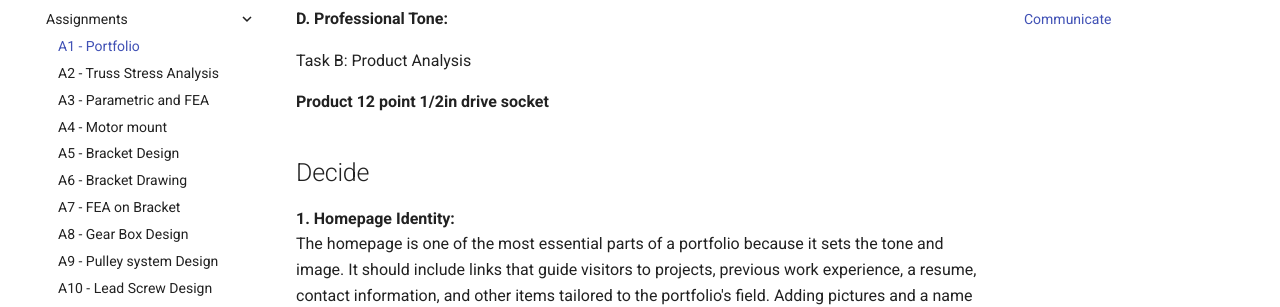
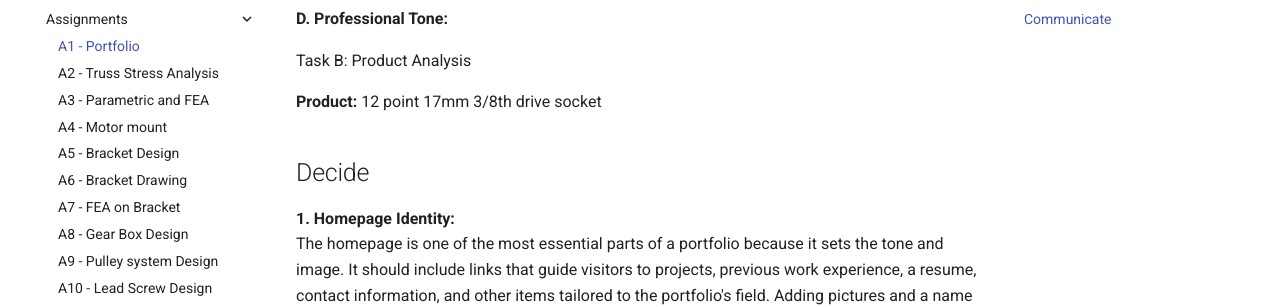
Before and after one commit to JHernPR/MEGR-2157-portfolio, an MkDocs documentation site: the page built from docs/assignments/A01/index.md, in a window 1280 px wide and 900 px high, scrolled down 1067 px. Shown: the part 170-477 px from the top of the window. Built offline with MkDocs 1.6.1 and Material for MkDocs 9.7.7, drawn with Linux system fonts in a browser that asks for light colours.

Commit message:
Update index.md

```diff
--- a/docs/assignments/A01/index.md
+++ b/docs/assignments/A01/index.md
@@ -34,7 +34,7 @@ The electric motor Thahn contributed to shows the math behind the dyno but not h
 
 Task B: Product Analysis
 
-**Product 12 point 1/2in drive socket**
+**Product:** 12 point 17mm 3/8th drive socket
 
 
 ## Decide
```
